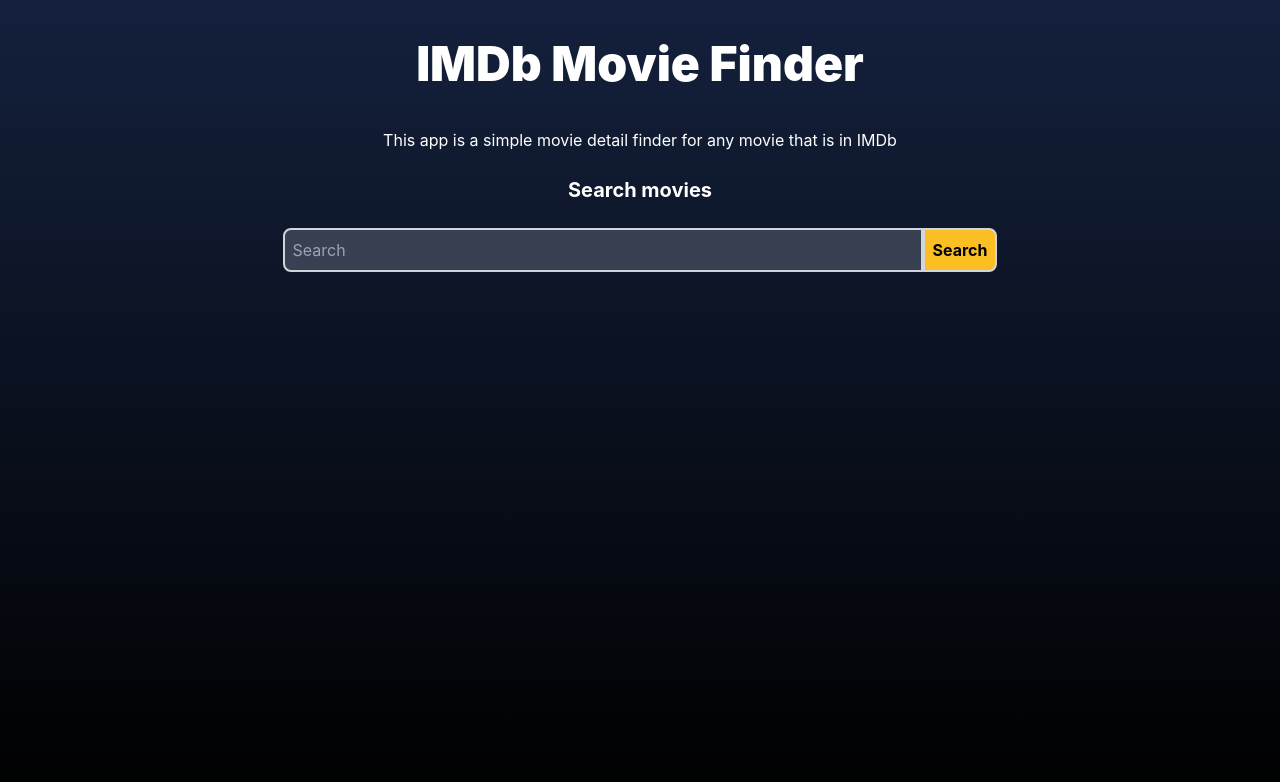
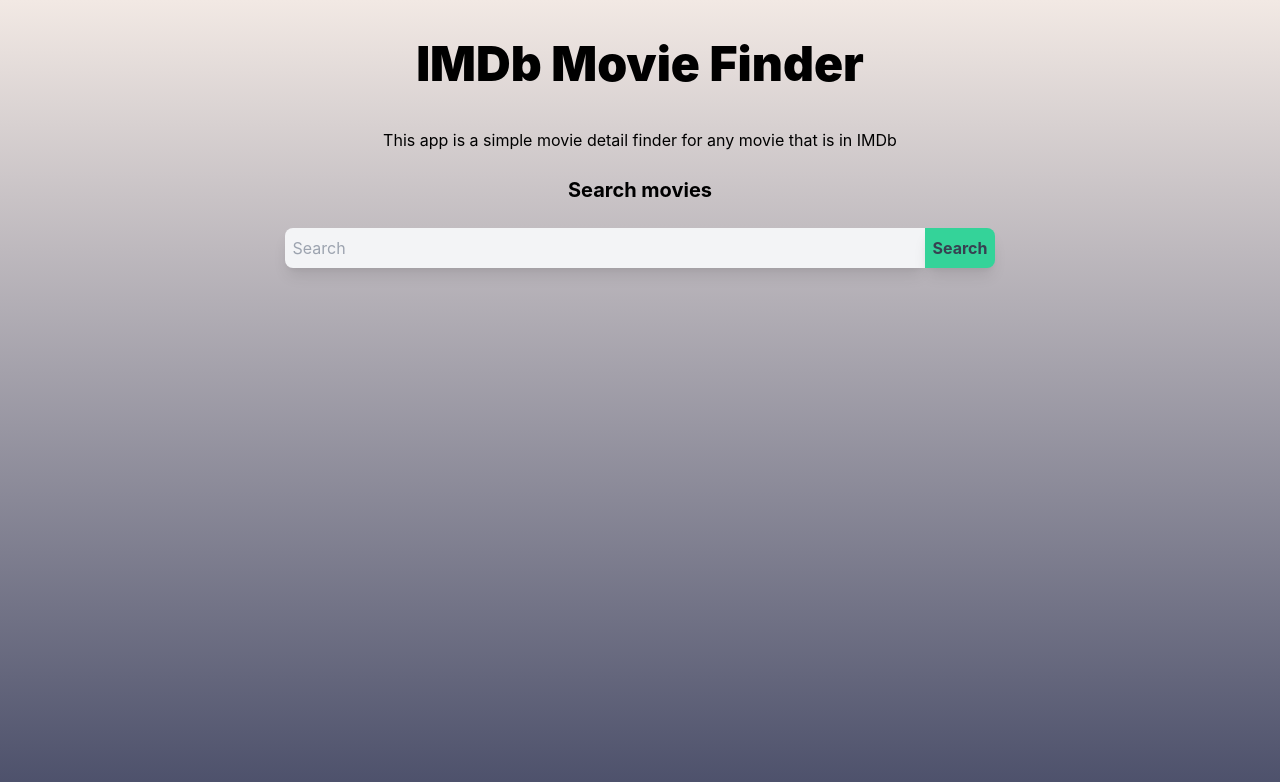
Before and after one commit to tomastoloza/movies-app, a React (Create React App) app: page / in a window 1280 px wide. Shown: the top 782 px of the page. Built offline with nearby package versions, Linux system fonts and the light colour scheme.

Commit message:
Style changes

```diff
--- a/src/App.js
+++ b/src/App.js
@@ -8,8 +8,8 @@
 
     return (
         <div className="App">
-            <p className={"text-5xl text-white font-black p-2 m-8"}>IMDb Movie Finder</p>
-            <p className={"text-white"}>This app is a simple movie detail finder for any movie that is in IMDb</p>
+            <p className={"text-5xl font-black p-2 m-8"}>IMDb Movie Finder</p>
+            <p className={""}>This app is a simple movie detail finder for any movie that is in IMDb</p>
             <Search searchMovies={search} setSearchMovies={setSearch}/>
         </div>
     );
--- a/src/components/Movie.jsx
+++ b/src/components/Movie.jsx
@@ -17,7 +17,7 @@
             guardarCargando(true)
             setTimeout(async () => {
                 let promise = await fetchMoviePlot(id).then(r => r);
-                let text = promise.plots[0].text
+                let text = (promise.plots[0]) ? promise.plots[0].text : "No details found";
                 setMoviePlot(text);
                 guardarCargando(false);
             });
@@ -37,15 +37,15 @@
         <div
             className={"w-1/6 flex flex-col justify-between m-8 shadow-lg rounded-lg bg-gray-200 min-w-full md:min-w-max"}>
             {/*    Recieves the api info and loads picture info etc*/}
-            <img className={"rounded-t-lg max-h-96 max-w-xs"} src={movie.image.url} alt=""/>
+            <img className={"rounded-t-lg mx-auto max-h-96 max-w-xs"} src={movie.image.url} alt=""/>
             <p className={"mx-2 mt-2 font-bold"}>{movie.title}</p>
             {/*When details is clicked changes the card content to the plot*/}
 
             {cargando ? <Spinner/> : null}
 
-            {toggle ? !cargando && moviePlot && <p className={"text-left m-2 max-w-sm"}>{moviePlot}</p> : details}
+            {toggle ? !cargando && moviePlot && <p className={"m-2 max-w-sm"}>{moviePlot}</p> : details}
             <button
-                className={"font-bold bg-yellow-400 hover:bg-yellow-500 w-full h-10 rounded-b-lg w-full focus:ring-2 focus:ring-red-500 focus-inset"}
+                className={"font-bold bg-green-400 hover:bg-green-500 w-full h-10 rounded-b-lg w-full"}
                 onClick={() => {
                     setToggle(!toggle)
                     getMoviePlot(movie.id.split("/")[2]);
--- a/src/components/Search.jsx
+++ b/src/components/Search.jsx
@@ -26,14 +26,14 @@
 
     return (
         <div className={""}>
-            <p className={"text-xl font-bold m-6 text-white"}>Search movies</p>
+            <p className={"text-xl font-bold m-6"}>Search movies</p>
             <form onSubmit={fetchSearch}>
                 <input type="search" placeholder={"Search"}
-                       className="text-white border-2 focus:outline-none p-2 rounded-l-lg bg-gray-700 border-gray-300 w-1/2"
+                       className="text-gray-900 focus:outline-none p-2 rounded-l-lg bg-gray-100 border-gray-400 w-1/2 shadow-lg"
                        value={searchTerm}
                        onChange={handleChange}/>
                 <button type="submit"
-                        className="border-2 hover:bg-yellow-500 focus:outline-none p-2 rounded-r-lg bg-yellow-400 border-gray-300 font-bold">
+                        className="focus:outline-none p-2 rounded-r-lg bg-green-400 hover:bg-green-500 border-gray-400 font-bold text-gray-700 shadow-lg">
                     Search
                 </button>
             </form>
--- a/src/index.css
+++ b/src/index.css
@@ -12,7 +12,7 @@
     -webkit-font-smoothing: antialiased;
     -moz-osx-font-smoothing: grayscale;
     background: rgb(0, 0, 0);
-    background: linear-gradient(0deg, rgba(0, 0, 0, 1) 0%, rgba(20, 33, 61, 100) 100%);
+    background: linear-gradient(0deg, #4a4e69 0%, #f2e9e4 100%);
     height: 100%;
     background-repeat: no-repeat;
     background-attachment: fixed;}
```
